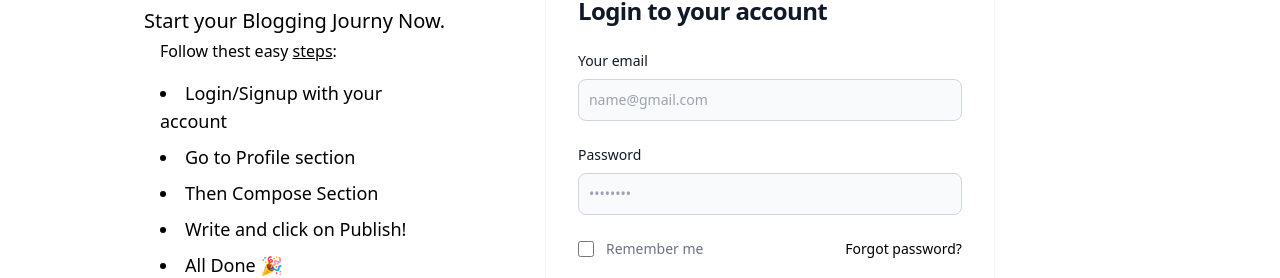
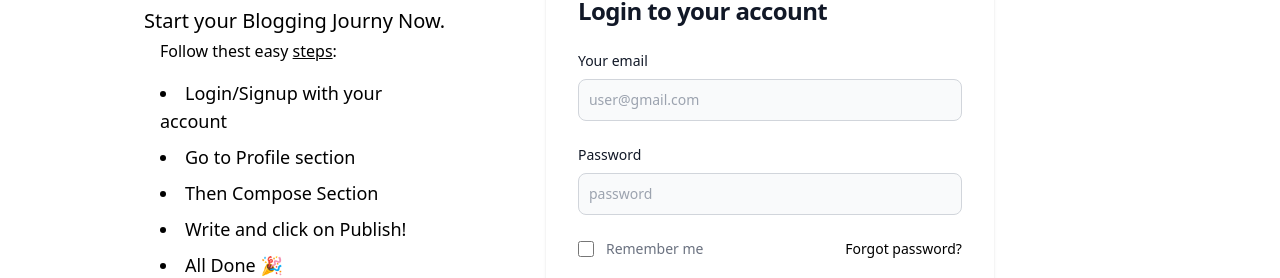
Before and after one commit to TheBaljitSingh/Apna-Blog-Frontend, a React (Create React App) app: page /auth in a window 1280 px wide. Shown: the part 151-429 px from the top of the page. Built offline with nearby package versions, Linux system fonts and the light colour scheme; the HTML template or start-up script is replaced by a standard one.

Commit message:
update: added default user for visitor login

```diff
--- a/src/Login.js
+++ b/src/Login.js
@@ -163,11 +163,11 @@ export default function Login(){
                         <form class="space-y-4 md:space-y-6" method="post" onSubmit={loginSubmit} >
                             <div>
                                 <label for="email" class="block mb-2 text-sm font-medium text-gray-900 ">Your email</label>
-                                <input required id="email" type="email" value={email} onChange={(e) => setEmail(e.target.value)}   class="bg-gray-50 border border-gray-300 outline-none text-gray-900 sm:text-sm rounded-lg  focus:border-primary-600 block w-full p-2.5 " placeholder="name@gmail.com" />
+                                <input required id="email" type="email" value={email} onChange={(e) => setEmail(e.target.value)}   class="bg-gray-50 border border-gray-300 outline-none text-gray-900 sm:text-sm rounded-lg  focus:border-primary-600 block w-full p-2.5 " placeholder="user@gmail.com" />
                             </div>
                             <div>
                                 <label for="password" class="block mb-2 text-sm font-medium text-gray-900 ">Password</label>
-                                <input required id="password" type="password" value={password} onChange={(e) => setPassword(e.target.value)}  name="password" placeholder="••••••••" class="bg-gray-50 border outline-none border-gray-300 text-gray-900 sm:text-sm rounded-lg  focus:border-primary-600 block w-full p-2.5 " />
+                                <input required id="password" type="password" value={password} onChange={(e) => setPassword(e.target.value)}  name="password" placeholder="password" class="bg-gray-50 border outline-none border-gray-300 text-gray-900 sm:text-sm rounded-lg  focus:border-primary-600 block w-full p-2.5 " />
                             </div>
                             <div class="flex items-center justify-between">
                                 <div class="flex items-start">
```
